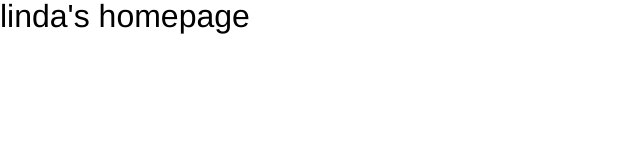
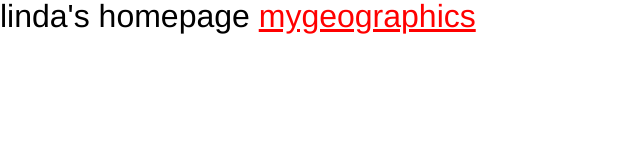
Before and after one commit to PhuongDungNguyen13/PhuongDungNguyen13.github.io, a plain HTML site: page index.html in a window 1280 px wide. Shown: the whole page, without its empty margins (0-640 px from the left). Drawn offline with Linux system fonts and the light colour scheme.

Commit message:
uploadlink

```diff
--- a/index.html
+++ b/index.html
@@ -14,7 +14,7 @@
     <!-- start here -->
 linda's homepage
 
-
+<a href="/geographics/">mygeographics</a>
 
 
 
```
Also changed, not shown: 1 other file.
